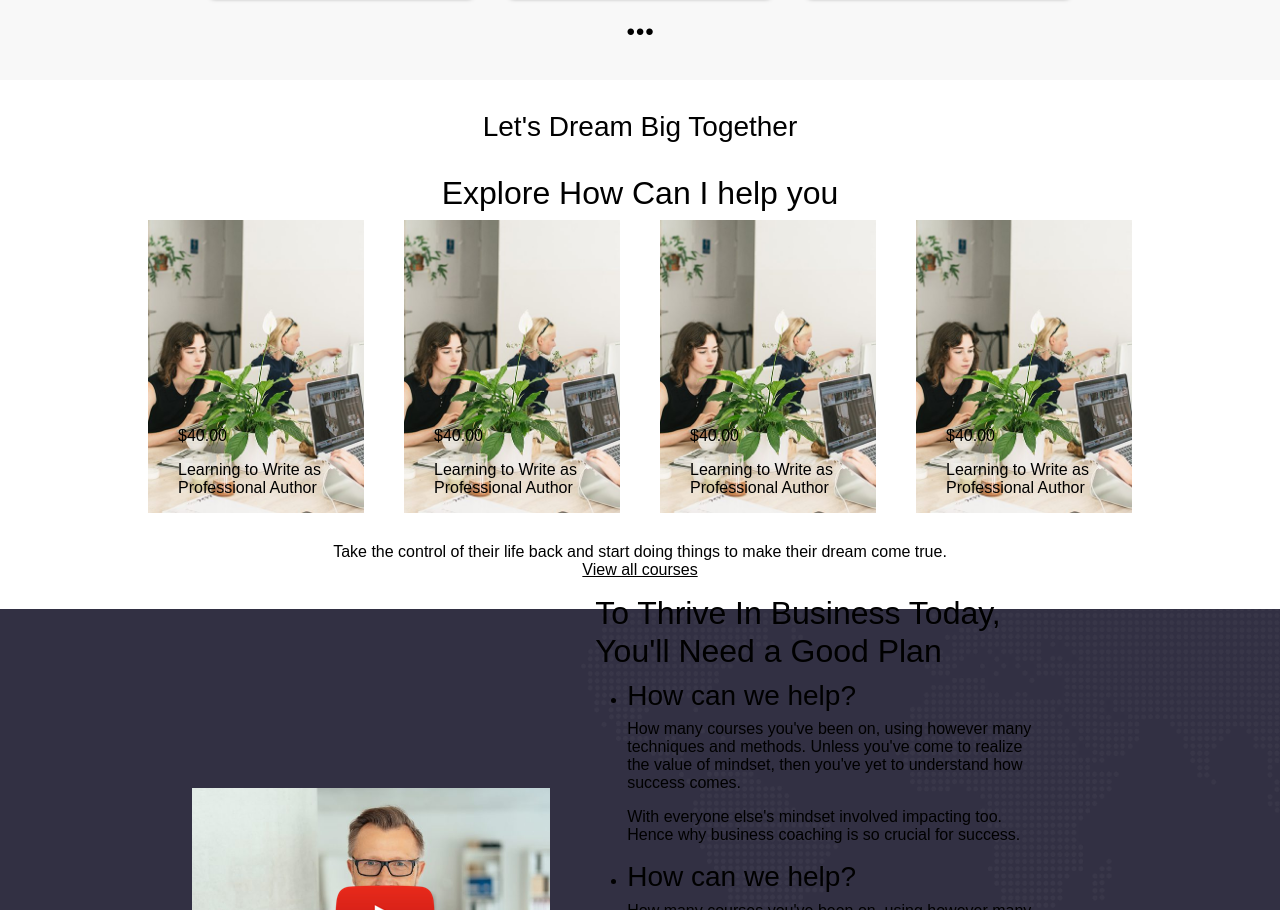
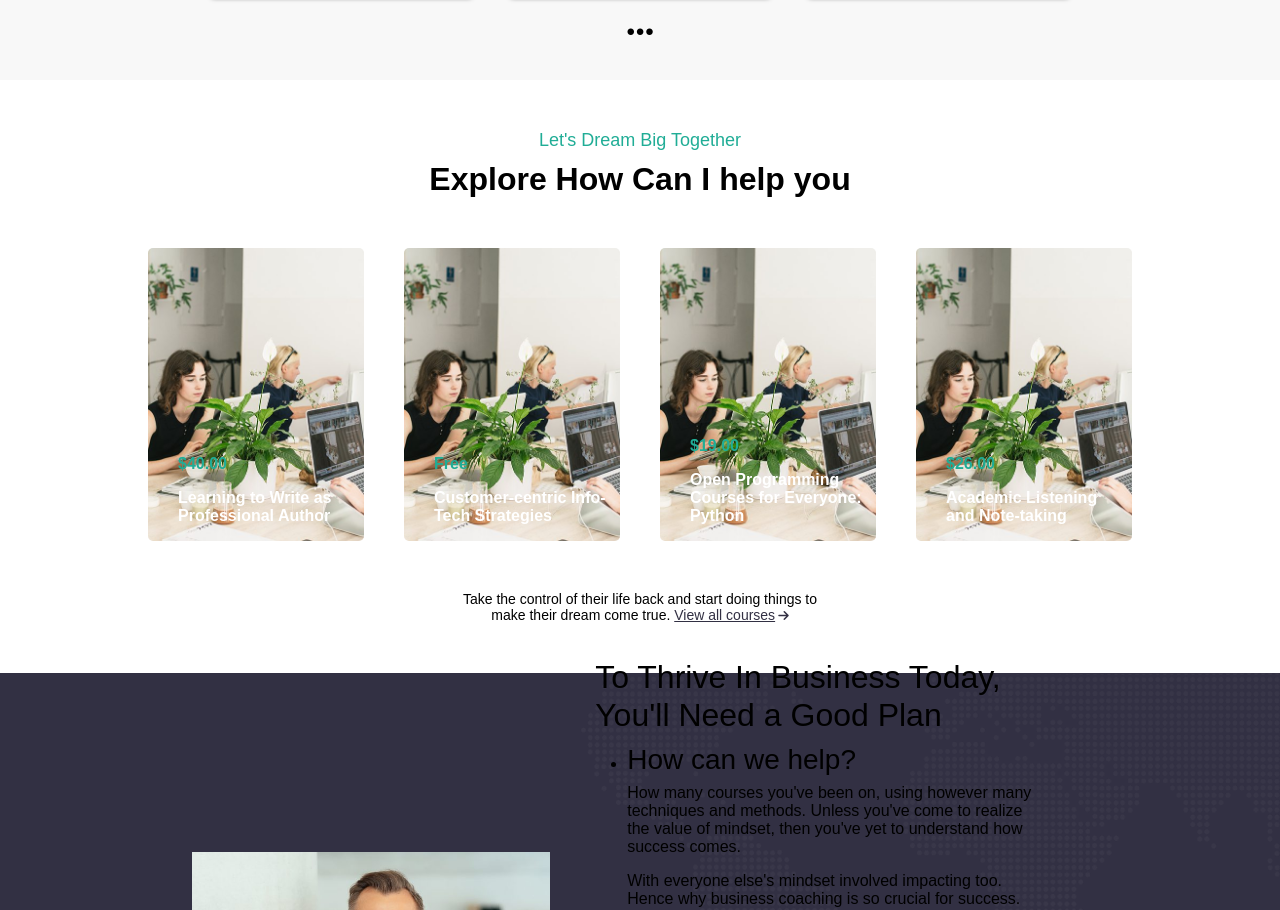
Before and after one commit to FrancescoCataletto/proj-html-vuejs, a Vue app: page / in a window 1280 px wide. Shown: the part 2121-3031 px from the top of the page. Built offline with nearby package versions, Linux system fonts and the light colour scheme.

Commit message:
plancost component structure completed: need to add shadow at bottom of cards

```diff
--- a/src/components/PlanCostComponent.vue
+++ b/src/components/PlanCostComponent.vue
@@ -15,27 +15,27 @@
           <div class="plan-card">
               <img src="../assets/img/course-02-443x600.jpg" alt="">
               <div>
-                  <p>$40.00</p>
-                  <p>Learning to Write as  Professional Author</p>
+                  <p>Free</p>
+                  <p>Customer-centric Info-Tech Strategies</p>
               </div>
           </div>
           <div class="plan-card">
               <img src="../assets/img/course-02-443x600.jpg" alt="">
               <div>
-                  <p>$40.00</p>
-                  <p>Learning to Write as  Professional Author</p>
+                  <p>$19.00</p>
+                  <p>Open Programming Courses for Everyone: Python</p>
               </div>
           </div>
           <div class="plan-card">
               <img src="../assets/img/course-02-443x600.jpg" alt="">
               <div>
-                  <p>$40.00</p>
-                  <p>Learning to Write as  Professional Author</p>
+                  <p>$26.00</p>
+                  <p>Academic Listening and Note-taking</p>
               </div>
           </div>
       </div>
       <div id="plan-cost-bottom">
-          <p>Take the control of their life back and start doing things to make their dream come true. <span><a href="#">View all courses</a></span></p>
+          <p>Take the control of their life back and start doing things to make their dream come true. <span><a href="#">View all courses<i class="fa-solid fa-arrow-right"></i></a></span></p>
       </div>
   </div>
 </template>
@@ -55,8 +55,13 @@ export default {
 
 #plan-cost-top{
     text-align: center;
+    margin: 50px 0;
     h3{
-        margin-bottom: 30px;
+        color: $brand-color;
+        font-size: 18px;
+    }
+    h2{
+        font-weight: bold;
     }
 }
 
@@ -71,17 +76,36 @@ export default {
     position: relative;
     img{
         width: 100%;
+        border-radius: 5px;
     }
     div{
         position: absolute;
         bottom: 0px;
         left: 50px;
+        width: 70%;
+        p:first-child{
+            color: $brand-color;
+            font-weight: bold;
+        }
+        p:nth-child(2){
+            color: white;
+            font-weight: bold;
+        }
     }
 }
 
 #plan-cost-bottom{
-    width: 50%;
-    margin: 30px auto;
+    width: 30%;
+    margin: 50px auto;
     text-align: center;
+    font-size: 14px;
+    a{
+        color: rgb(50, 48, 67);
+        font-size: 14px;
+        i{
+            font-size: 12px;
+            margin-left: 3px;
+        }
+    }
 }
 </style>
```
